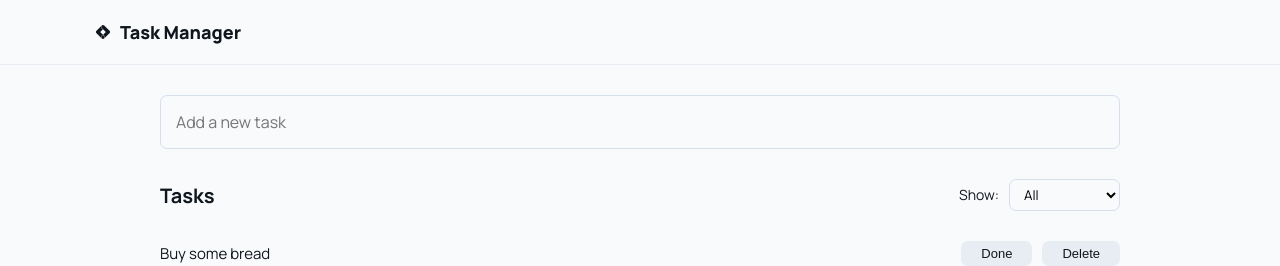
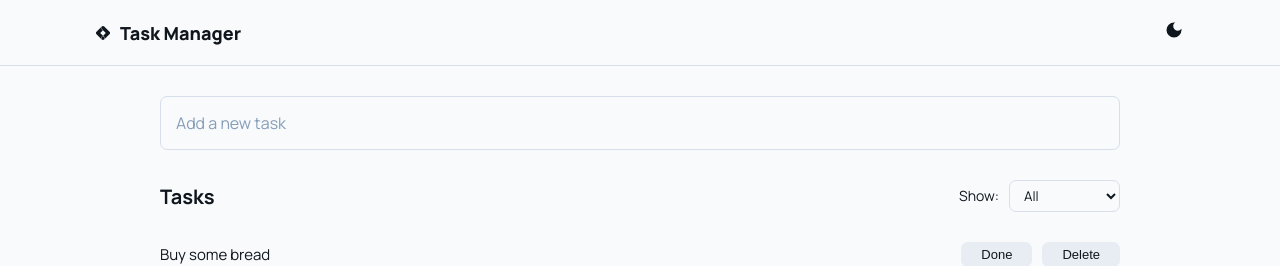
Before and after one commit to marcodamianperez/task-manager, a React (Vite) app: page / in a window 1280 px wide. Shown: the top 266 px of the page. Built offline with nearby package versions, Linux system fonts and the light colour scheme.

Commit message:
incorporar modo oscuro

```diff
--- a/src/components/Button/Button.module.css
+++ b/src/components/Button/Button.module.css
@@ -1,6 +1,6 @@
 .btn {
   padding: 0.5rem 1rem;
-  background-color: var(--color-secondary);
+  background-color: var(--background-color-button);
   border: none;
   border-radius: var(--border-radius);
   font-size: 1.3rem;
--- a/src/components/Narvbar/Navbar.jsx
+++ b/src/components/Narvbar/Navbar.jsx
@@ -1,5 +1,6 @@
 import styles from "./Navbar.module.css";
 import { SiGoogletagmanager } from "react-icons/si";
+import ThemeToggle from "../../theme/ThemeToggle";
 
 function Navbar() {
   return (
@@ -13,6 +14,7 @@ function Navbar() {
             <span className={styles.text}>Task Manager</span>
           </a>
         </h1>
+        <ThemeToggle />
       </div>
     </nav>
   );
--- a/src/components/Narvbar/Navbar.module.css
+++ b/src/components/Narvbar/Navbar.module.css
@@ -6,6 +6,9 @@
 .navContainer {
   width: 85%;
   margin-inline: auto;
+  display: flex;
+  justify-content: space-between;
+  align-items: center;
 }
 
 .title {
--- a/src/components/TaskInput/TaskInput.module.css
+++ b/src/components/TaskInput/TaskInput.module.css
@@ -3,13 +3,13 @@
 }
 
 .taskInput {
-  border: 1px solid var(--color-secondary-darker);
+  border: 1px solid var(--color-secondary);
   border-radius: var(--border-radius);
   font-family: inherit;
   padding: 1.5rem;
   width: 100%;
   font-size: 1.6rem;
-  background-color: inherit;
+  background-color: var(--background-color-2);
   color: inherit;
   outline: 2px solid transparent;
   transition: outline-color 0.1s ease;
@@ -18,3 +18,7 @@
 .taskInput:focus {
   outline-color: var(--color-primary);
 }
+
+.taskInput::placeholder {
+  color: var(--color-placeholder);
+}
--- a/src/components/TaskList/TaskList.module.css
+++ b/src/components/TaskList/TaskList.module.css
@@ -15,7 +15,8 @@
 }
 
 .showSelect {
-  border: 1px solid var(--color-secondary-darker);
+  color: inherit;
+  border: 1px solid var(--color-secondary);
   border-radius: var(--border-radius);
   padding: 0.5rem 1rem;
   background-color: inherit;
@@ -34,8 +35,8 @@ select option {
 }
 
 .emptyList {
+  color: var(--color-placeholder);
   font-size: 1.8rem;
-  opacity: 0.5;
   font-style: italic;
   padding: 1rem 0;
   user-select: none;
--- a/src/index.css
+++ b/src/index.css
@@ -1,19 +1,21 @@
 :root {
   --background-color: #f8fafc;
+  --background-color-2: #f8fafc;
+  --background-color-button: #e7edf3;
   --text-color: #10161d;
   --color-primary: #4056e4;
-  --color-secondary: #e7edf3;
-  --color-secondary-darker: #d6dfea;
+  --color-secondary: #d6dfea;
   --color-danger: #ff4d4f;
+  --color-placeholder: #859db8;
   --border-radius: 0.7rem;
 }
 
-/* For a future implementation of a dark mode */
-.darkMode {
+[data-theme="dark"] {
   --background-color: #111922;
+  --background-color-2: #1a2532;
+  --background-color-button: #243447;
   --text-color: #fff;
-  --color-secondary: #243447;
-  --color-secondary-darker: #1a2532;
+  --color-secondary: #2b3847;
 }
 
 * {
@@ -30,6 +32,7 @@ body {
   font-family: "Manrope", sans-serif;
   background-color: var(--background-color);
   color: var(--text-color);
+  transition: background-color 0.3s ease;
 }
 
 a,
--- /dev/null
+++ b/src/theme/ThemeToggle.jsx
@@ -0,0 +1,33 @@
+import { useEffect, useState } from "react";
+import { MdLightMode, MdDarkMode } from "react-icons/md";
+import { getInitialTheme, applyTheme } from "./theme";
+
+function ThemeToggle() {
+  const [theme, setTheme] = useState(getInitialTheme());
+
+  useEffect(() => {
+    applyTheme(theme);
+  }, [theme]);
+
+  const toggleTheme = () => {
+    setTheme((prev) => (prev === "dark" ? "light" : "dark"));
+  };
+
+  return (
+    <button
+      onClick={toggleTheme}
+      aria-label="Toggle theme"
+      style={{
+        background: "none",
+        border: "none",
+        cursor: "pointer",
+        fontSize: "2rem",
+        color: "var(--text-color)",
+      }}
+    >
+      {theme === "dark" ? <MdLightMode /> : <MdDarkMode />}
+    </button>
+  );
+}
+
+export default ThemeToggle;
--- /dev/null
+++ b/src/theme/theme.js
@@ -0,0 +1,14 @@
+const THEME_KEY = "theme";
+
+export function getInitialTheme() {
+  const savedTheme = localStorage.getItem(THEME_KEY);
+  if (savedTheme) return savedTheme;
+
+  const prefersDark = window.matchMedia("(prefers-color-scheme: dark)").matches;
+  return prefersDark ? "dark" : "light";
+}
+
+export function applyTheme(theme) {
+  document.documentElement.setAttribute("data-theme", theme);
+  localStorage.setItem(THEME_KEY, theme);
+}
```
